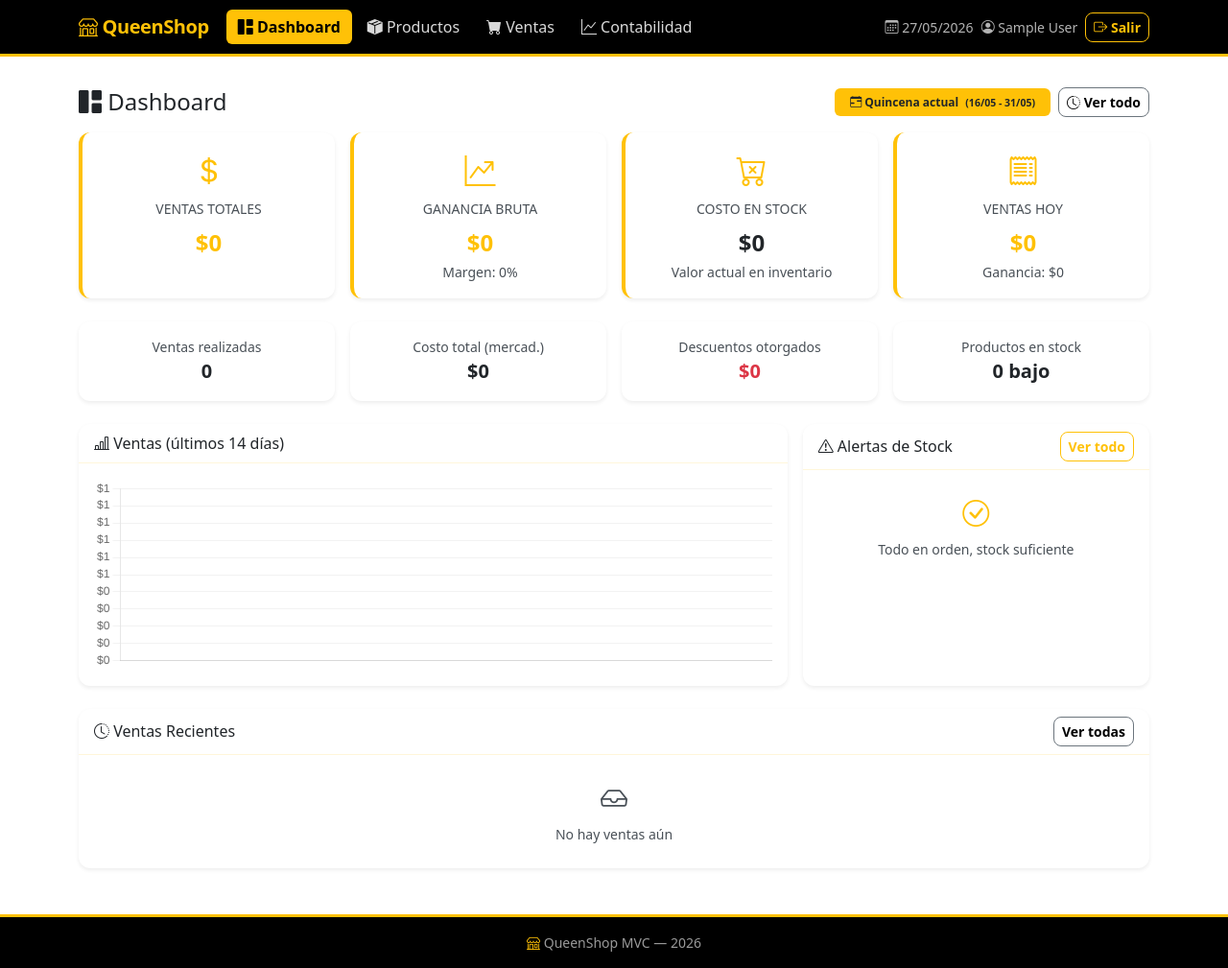
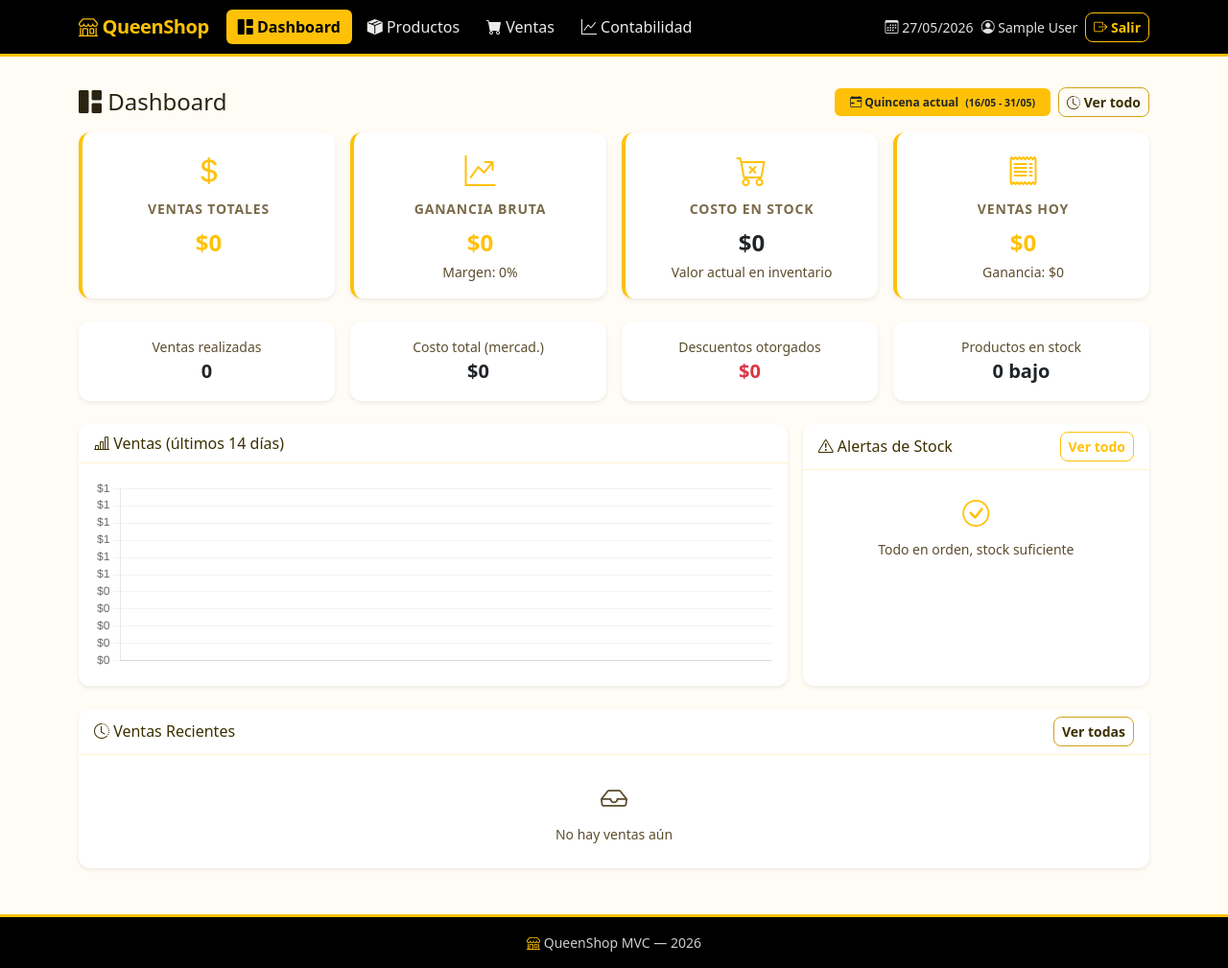
Before and after one commit to andresespinosa171-cyber/queenshop, a PHP site: page / in a window 1280 px wide. Shown: the whole page at 96% size. Run offline with PHP 8.4, Linux system fonts and the light colour scheme; the visitor is signed in with stand-in values (Sample User, id 1); data comes from the database, SQL or seed files in the repository.

Commit message:
feat: improve visual contrast with warm color palette
- New custom CSS variables: --warm-bg, --warm-text, --warm-muted, --warm-muted-light
- Body background: warm off-white (#fefcf5) instead of pure white
- .text-muted: warm amber-brown (#5c4d2e) instead of cool gray (#495057)
- .card-title.text-muted/.card-subtitle.text-muted: bold, letter-spaced, warm (#7a6b4a)
- Navbar text: bumped opacity to 0.92 (links) and 0.88 (navbar-text) for readability
- Footer text: increased to rgba white 0.8 for better visibility
- Form labels: bold warm dark (#3d3000), form-text also warm
- .btn-outline-secondary: re-themed to warm gold (#d4a017) with yellow hover
- Card headers: warm text color for bg-transparent variant
- Secondary badges (bg-secondary-subtle): warm amber instead of dull gray
- Dark mode: .text-muted to warm gold-gray (#c4b88a), labels/accent to #ffc107
- Cards: warm-tinted box-shadows with hover lift animation

```diff
--- a/assets/css/style.css
+++ b/assets/css/style.css
@@ -6,10 +6,10 @@
     --bs-warning: #ffc107;
     --bs-warning-rgb: 255, 193, 7;
     --bs-warning-bg-subtle: #fff8e1;
-    --bs-link-color: #ffc107;
-    --bs-link-hover-color: #ffb300;
-    --bs-link-color-rgb: 255, 193, 7;
-    --bs-link-hover-color-rgb: 255, 179, 0;
+    --bs-link-color: #d4a017;
+    --bs-link-hover-color: #b8860b;
+    --bs-link-color-rgb: 212, 160, 23;
+    --bs-link-hover-color-rgb: 184, 134, 11;
 
     /* Map success → yellow */
     --bs-success: #ffc107;
@@ -22,8 +22,14 @@
     --bs-primary-rgb: 0, 0, 0;
 
     /* Info → dark yellow */
-    --bs-info: #ffb300;
-    --bs-info-rgb: 255, 179, 0;
+    --bs-info: #d4a017;
+    --bs-info-rgb: 212, 160, 23;
+
+    /* Custom warm palette */
+    --warm-bg: #fefcf5;
+    --warm-text: #2a2410;
+    --warm-muted: #5c4d2e;
+    --warm-muted-light: #7a6b4a;
 }
 
 /* ─── Utility class overrides ─────────────────────────────── */
@@ -39,7 +45,10 @@
     color: #ffc107 !important;
 }
 .text-muted {
-    color: #495057 !important;
+    color: var(--warm-muted) !important;
+}
+.text-secondary-emphasis {
+    color: #6b5a2e !important;
 }
 
 /* --- bg-* --- */
@@ -77,7 +86,8 @@ html, body {
 body {
     display: flex;
     flex-direction: column;
-    background-color: #fff;
+    background-color: var(--warm-bg);
+    color: var(--warm-text);
 }
 
 main {
@@ -105,11 +115,12 @@ main {
 }
 
 .navbar.bg-dark .navbar-nav .nav-link {
-    color: rgba(255, 255, 255, 0.85) !important;
+    color: rgba(255, 255, 255, 0.92) !important;
     border-radius: 0.375rem;
     padding: 0.375rem 0.75rem;
     margin: 0 0.125rem;
     transition: all 0.15s ease;
+    font-weight: 500;
 }
 
 .navbar.bg-dark .navbar-nav .nav-link:hover {
@@ -124,7 +135,8 @@ main {
 }
 
 .navbar.bg-dark .navbar-text {
-    color: rgba(255, 255, 255, 0.7) !important;
+    color: rgba(255, 255, 255, 0.88) !important;
+    font-weight: 500;
 }
 
 .navbar.bg-dark .navbar-toggler {
@@ -201,14 +213,16 @@ html {
 
 /* Outline dark (secondary replacement) */
 .btn-outline-secondary {
-    color: #000;
-    border-color: #6c757d;
+    color: #3d3000;
+    border-color: #d4a017;
+    background-color: transparent;
+    font-weight: 600;
 }
 
 .btn-outline-secondary:hover {
-    background-color: #000;
-    color: #ffc107;
-    border-color: #000;
+    background-color: #ffc107;
+    color: #000;
+    border-color: #ffc107;
 }
 
 /* Outline info → yellow */
@@ -244,23 +258,42 @@ html {
 .card {
     border: none;
     border-radius: 0.75rem;
-    box-shadow: 0 2px 8px rgba(0, 0, 0, 0.08);
+    box-shadow: 0 2px 12px rgba(180, 150, 50, 0.1);
     transition: box-shadow 0.2s ease, transform 0.2s ease;
     overflow: hidden;
 }
 
 .card:hover {
-    box-shadow: 0 0.5rem 1.5rem rgba(0, 0, 0, 0.1);
+    box-shadow: 0 0.5rem 1.5rem rgba(180, 150, 50, 0.18);
+    transform: translateY(-2px);
 }
 
 .card-header {
-    border-bottom: 1px solid rgba(255, 193, 7, 0.15);
+    border-bottom: 1px solid rgba(255, 193, 7, 0.2);
 }
 
-/* KPI Cards with yellow accent */
+.card-header.bg-transparent {
+    color: #3d3000;
+    font-weight: 600;
+}
+
+.card-title.text-muted,
+.card-subtitle.text-muted {
+    color: var(--warm-muted-light) !important;
+    font-weight: 700;
+    letter-spacing: 0.06em;
+}
+
+.card-body label {
+    color: #3d3000;
+    font-weight: 600;
+}
+
 .card.border-warning {
     border-left: 4px solid #ffc107 !important;
 }
+
+
 
 .card .card-header.bg-warning {
     background-color: #ffc107 !important;
@@ -339,7 +384,7 @@ html {
 }
 
 .footer .text-muted {
-    color: rgba(255, 255, 255, 0.6) !important;
+    color: rgba(255, 255, 255, 0.8) !important;
 }
 
 .footer .text-muted i {
```
Also changed, not shown: other parts of assets/css/style.css (+51 -2 lines), _AI_CONTEXT.md (+2 -1 lines).
